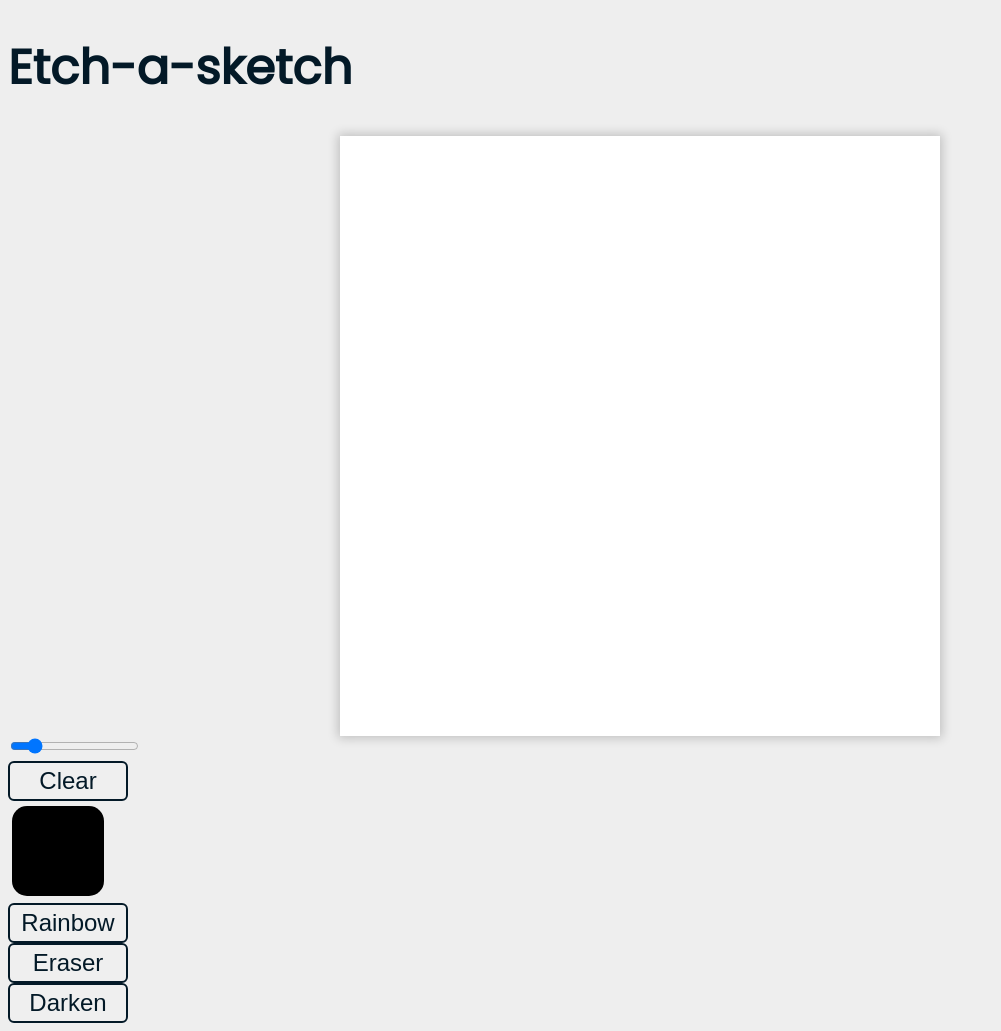
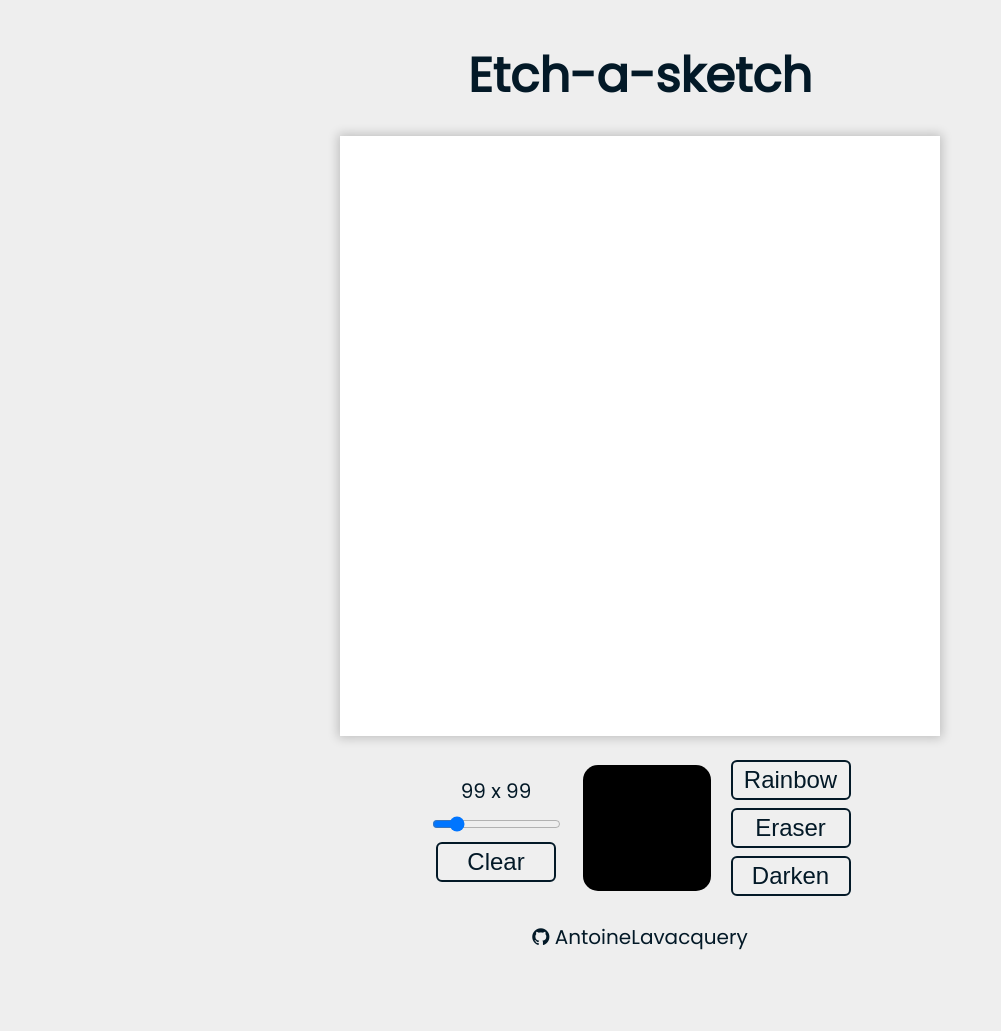
Before and after one commit to AntoineLavacquery/etch-a-sketch, a plain HTML site: page index.html in a window 1280 px wide. Shown: the whole page, without its empty margins (0-1001 px from the left). After the commit the page ends 960 px from the top, so only its background shows below. Drawn offline with Linux system fonts and the light colour scheme.

Commit message:
Add footer

```diff
--- a/index.html
+++ b/index.html
@@ -4,14 +4,21 @@
         <meta charset="UTF-8" />
         <meta name="viewport" content="width=device-width, initial-scale=1.0" />
         <title>Etch a sketch</title>
-        <link rel="stylesheet" href="https://fonts.googleapis.com/css?family=Poppins">
+        <link
+            rel="stylesheet"
+            href="https://fonts.googleapis.com/css?family=Poppins"
+        />
+        <link rel="stylesheet" href="https://maxcdn.bootstrapcdn.com/font-awesome/4.4.0/css/font-awesome.min.css">
         <link rel="stylesheet" href="style.css" />
     </head>
     <body>
         <h1>Etch-a-sketch</h1>
+
         <div class="grid"></div>
+
         <div class="control-panel">
-            <div class="slidecontainer">
+            <div class="left">
+                <div class="size-info">99 x 99</div>
                 <input
                     type="range"
                     min="1"
@@ -20,11 +27,14 @@
                     class="slider"
                     id="size-slider"
                 />
+                <button class="button clear">Clear</button>
             </div>
 
-            <button class="button clear">Clear</button>
+            <div class="center">
                 <input type="color" value="#000000" class="color-picker" />
+            </div>
 
+            <div class="right">
                 <button class="button toggle" id="rainbow" data-active="false">
                     Rainbow
                 </button>
@@ -35,6 +45,12 @@
                     Darken
                 </button>
             </div>
+        </div>
+
+        <div class="footer">
+            <a href="https://github.com/AntoineLavacquery/"><i class="fa fa-github"></i></a>
+            AntoineLavacquery
+        </div>
 
         <!-- No pasaran !! ------------------------------- -->
         <script src="script.js"></script>
--- a/style.css
+++ b/style.css
@@ -9,14 +9,19 @@ body {
     background-color: var(--background-color);
     font-family: Poppins, Arial, sans-serif;
     color: var(--font-color);
+    display: flex;
+    flex-direction: column;
+    align-items: center;
+    gap: 24px;
 }
 
 h1 {
     font-size: 48px;
+    margin-bottom: 0;
+
 }
 
 .grid {
-    margin: auto;
     width: var(--grid-frame-size);
     height: var(--grid-frame-size);
     display: flex;
@@ -34,6 +39,32 @@ h1 {
     flex: 1;
     /* border: 0.5px solid lightgray; */
 
+}
+
+.control-panel {
+    display: flex;
+    justify-content: center;
+    gap: 16px;
+}
+
+.left {
+    display: flex;
+    flex-direction: column;
+    gap: 8px;
+    justify-content: center;
+    align-items: center;
+}
+
+.right {
+    display: flex;
+    flex-direction: column;
+    gap: 8px;
+}
+
+
+.size-info,
+.footer {
+    font-size: 20px;
 }
 
 .button {
@@ -57,8 +88,8 @@ h1 {
     -webkit-appearance: none;
     -moz-appearance: none;
     appearance: none;
-    width: 100px;
-    height: 100px;
+    width: 136px;
+    height: 136px;
     background-color: transparent;
     border: none;
     cursor: pointer;
@@ -71,3 +102,7 @@ h1 {
     border-radius: 15px;
     border: none;
 }
+
+a {
+    color: var(--font-color);
+}
```
Lines whose indentation alone changed are shown as unchanged.
